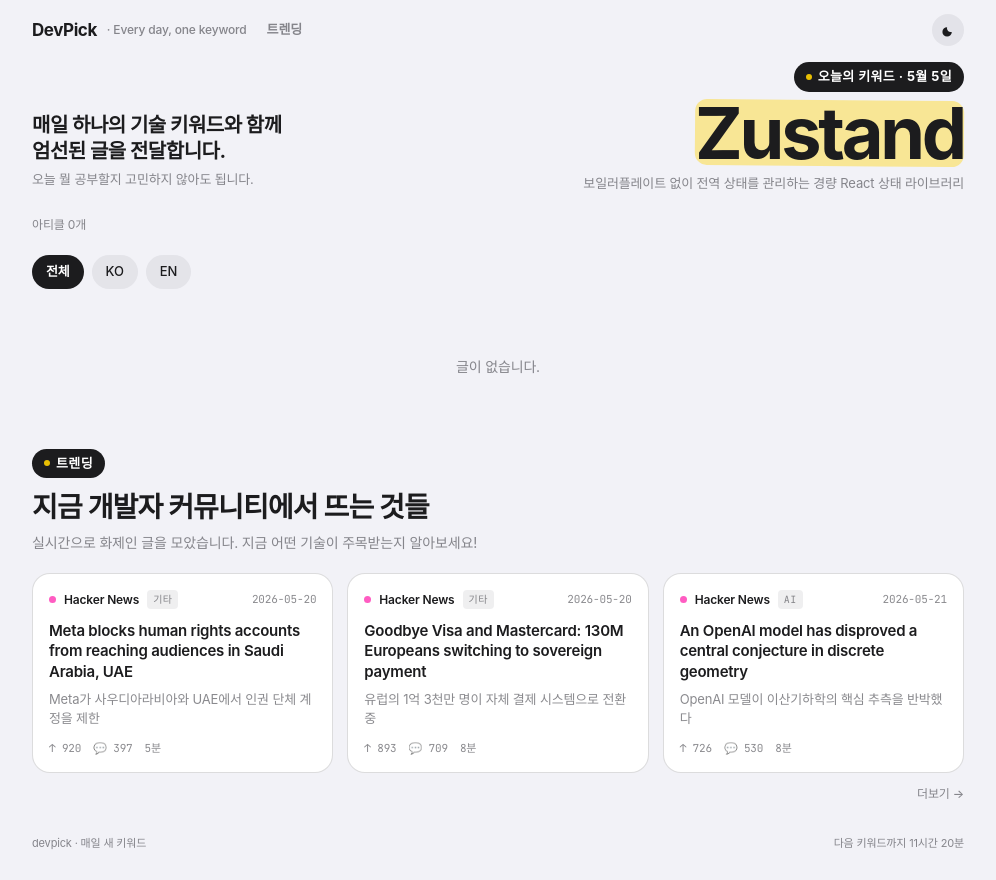
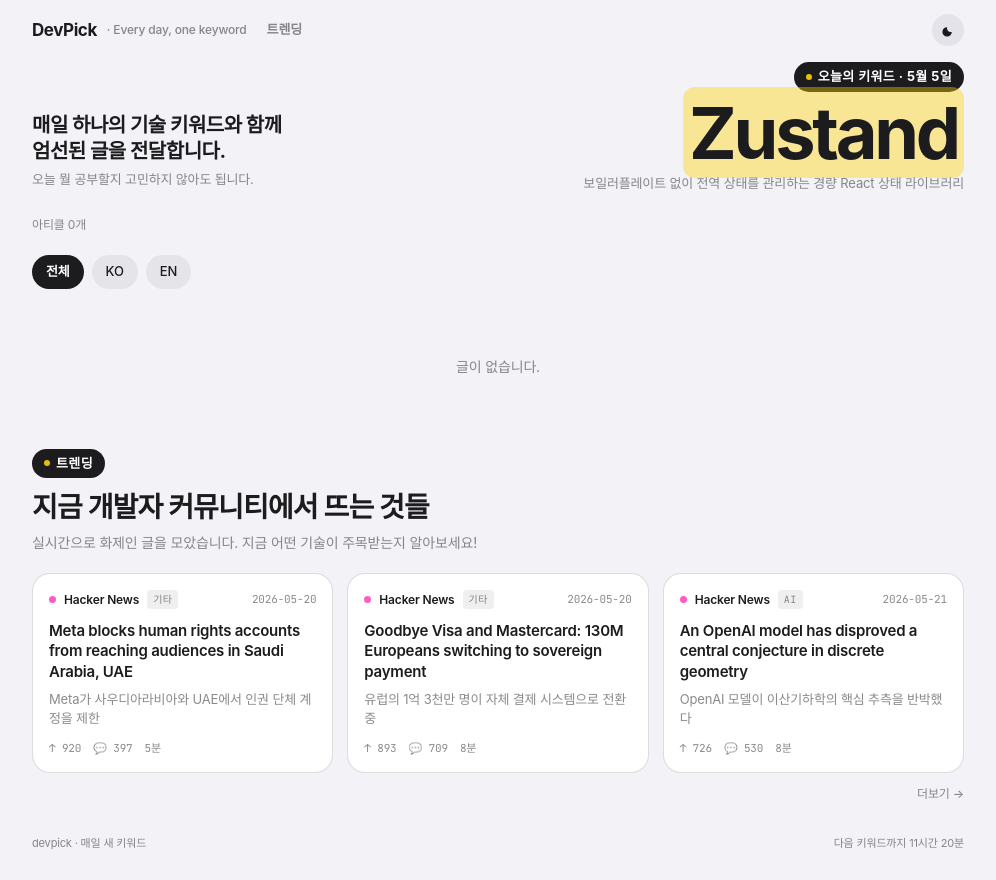
Before and after one commit to sykim0181/DevPick, a React (Vite) app: page / in a window 1280 px wide. Shown: the whole page, without its empty margins (142-1138 px from the left). Built offline with nearby package versions, Linux system fonts and the light colour scheme; a web font is replaced by a local one.

Commit message:
fix: 두 줄 이상 키워드 하이라이트 조정
- 텍스트 영역에만 하이라이트가 위치하도록함

```diff
--- a/src/pages/HomePage.tsx
+++ b/src/pages/HomePage.tsx
@@ -104,24 +104,23 @@
             오늘의 키워드 · {dateDisplay}
           </span>
 
-          <div className="relative">
-            <div
-              className="absolute inset-x-0 z-0 rounded-[12px]"
+          <div
+            className="font-bold leading-[0.92] tracking-[-0.045em] sm:text-right"
+            style={{ fontSize: "clamp(44px, 7vw, 72px)" }}
+          >
+            <span
               style={{
-                top: 0,
-                height: "100%",
                 background: dark
                   ? "rgba(255, 210, 0, 0.22)"
                   : "rgba(255, 210, 0, 0.4)",
-                transform: "rotate(0.5deg)",
+                borderRadius: "12px",
+                padding: "2px 6px",
+                boxDecorationBreak: "clone",
+                WebkitBoxDecorationBreak: "clone",
               }}
-            />
-            <div
-              className="relative z-10 font-bold leading-[0.92] tracking-[-0.045em] sm:text-right"
-              style={{ fontSize: "clamp(44px, 7vw, 72px)" }}
             >
               {displayKeyword}
-            </div>
+            </span>
           </div>
 
           {keywordDesc && (
```
